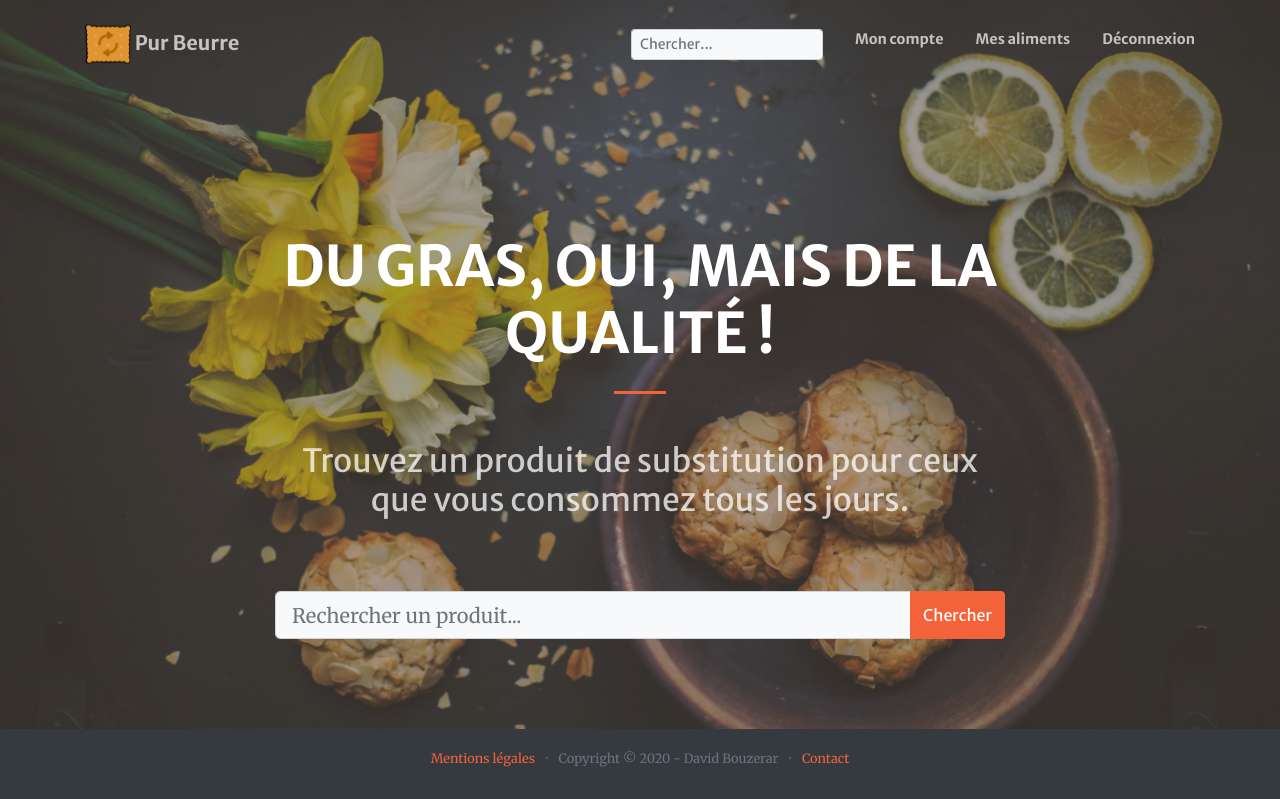
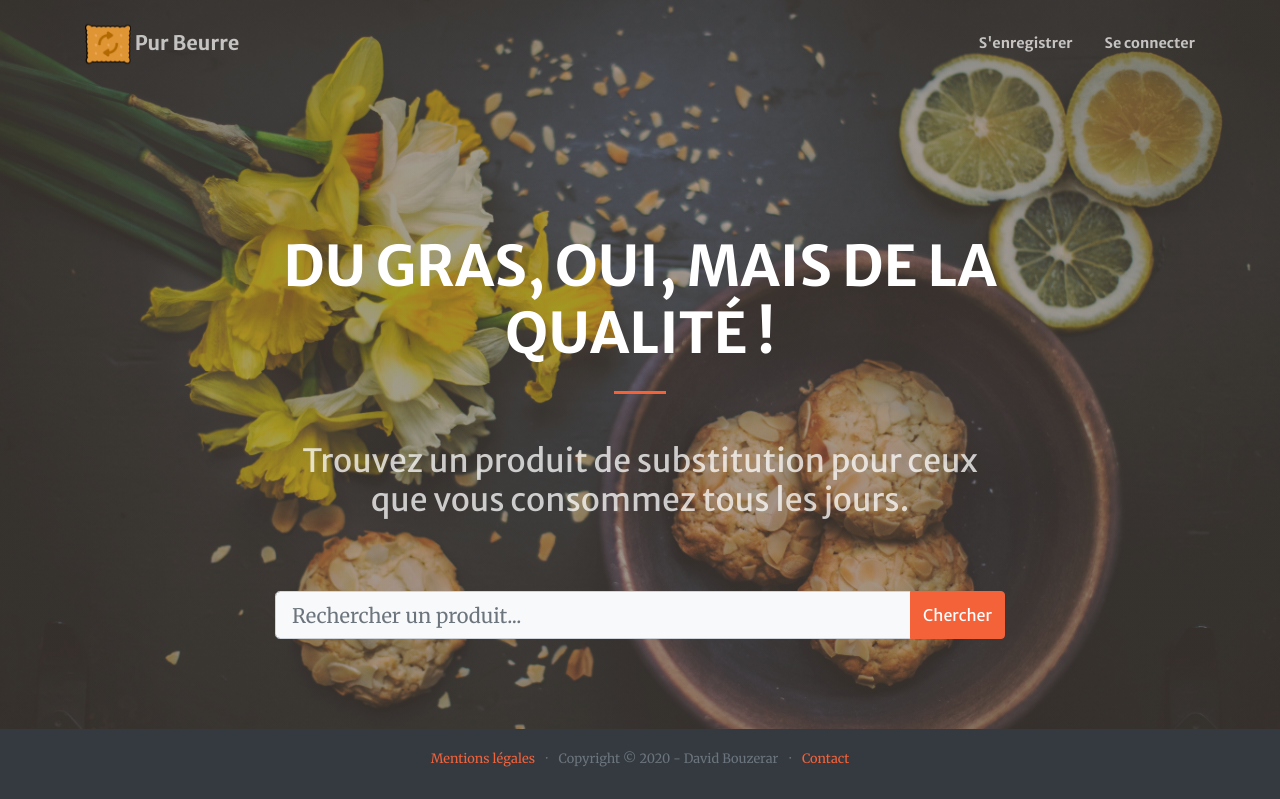
Before and after one commit to Eidocode/OC_Project8, a Django app: page / in a window 1280 px wide. Shown: the top 799 px of the page. Run offline with Django 3.2, Linux system fonts and the light colour scheme; some libraries are stand-ins or nearby versions.

Commit message:
Added 'Creation Page' for new users

```diff
--- a/products/templates/products/base.html
+++ b/products/templates/products/base.html
@@ -34,14 +34,7 @@
                 <div class="collapse navbar-collapse" id="navbarResponsive">
 
                     <ul class="navbar-nav ml-auto my-2 my-lg-0">
-                        <li class="nav-item">
-                            <a class="nav-link js-scroll-trigger" href="#account"><form action="" method="" class="ml-auto my-2 my-lg-0">
-                                <input type="text" name="" class="form-control form-control-sm bg-light" placeholder="Chercher...">
-                            </form></a>
-                        </li>
-                        <li class="nav-item"><a class="nav-link js-scroll-trigger" href="#account">Mon compte</a></li>
-                        <li class="nav-item"><a class="nav-link js-scroll-trigger" href="#my_products">Mes aliments</a></li>
-                        <li class="nav-item"><a class="nav-link js-scroll-trigger" href="#logout">Déconnexion</a></li>
+                        {% include 'products/log_users.html' %}
                     </ul>
                 </div>
             </div>
--- /dev/null
+++ b/products/templates/products/log_users.html
@@ -0,0 +1,20 @@
+{% if user.is_authenticated %}
+
+<li class="nav-item">
+<a class="nav-link js-scroll-trigger" href="#account">
+    <form action="" method="" class="ml-auto my-2 my-lg-0">
+        <input type="text" name="" class="form-control form-control-sm bg-light" placeholder="Chercher...">
+    </form>
+</a>
+</li>
+
+<li class="nav-item"><a class="nav-link js-scroll-trigger" href="#account">Mon compte</a></li>
+<li class="nav-item"><a class="nav-link js-scroll-trigger" href="#my_products">Mes aliments</a></li>
+<li class="nav-item"><a class="nav-link js-scroll-trigger" href="#logout">Se déconnecter</a></li>
+
+{% else %}
+
+<li class="nav-item"><a class="nav-link js-scroll-trigger" href="#my_products">S'enregistrer</a></li>
+<li class="nav-item"><a class="nav-link js-scroll-trigger" href="#login">Se connecter</a></li>
+
+{% endif %}
```
